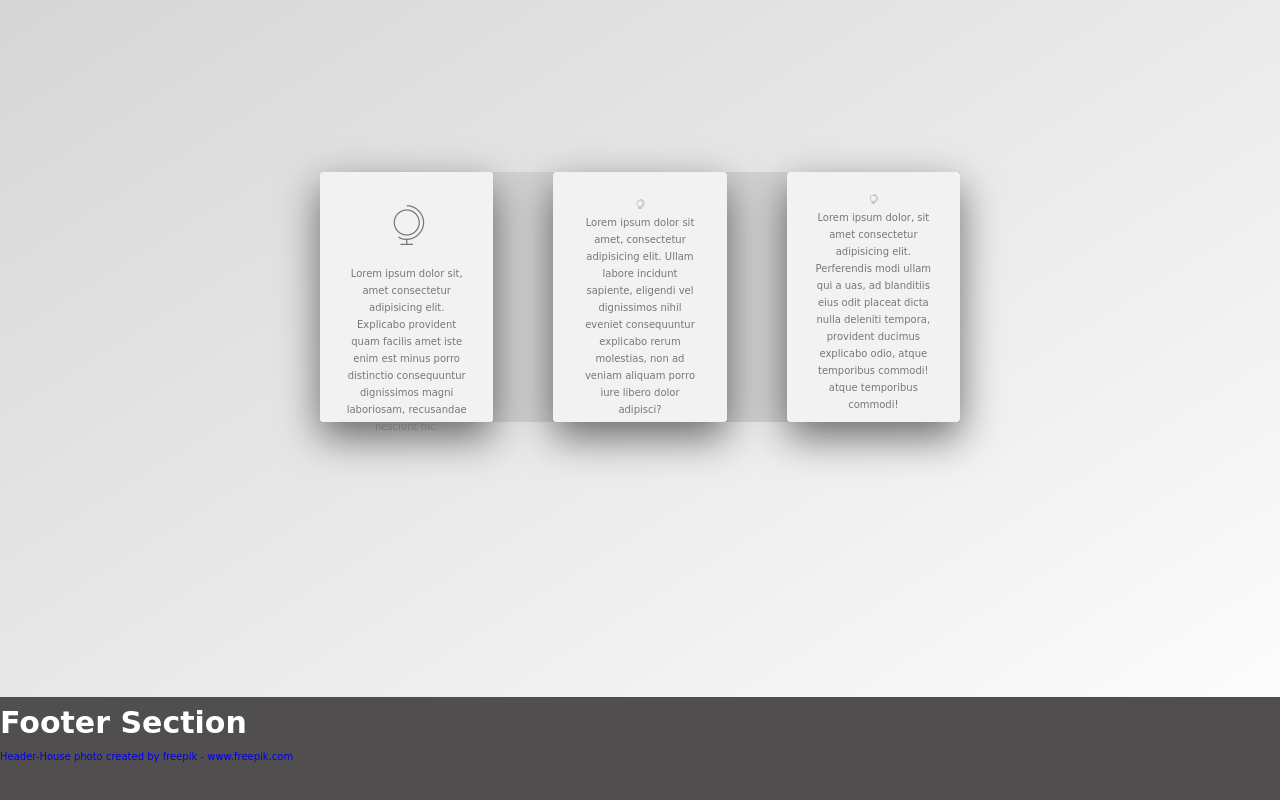
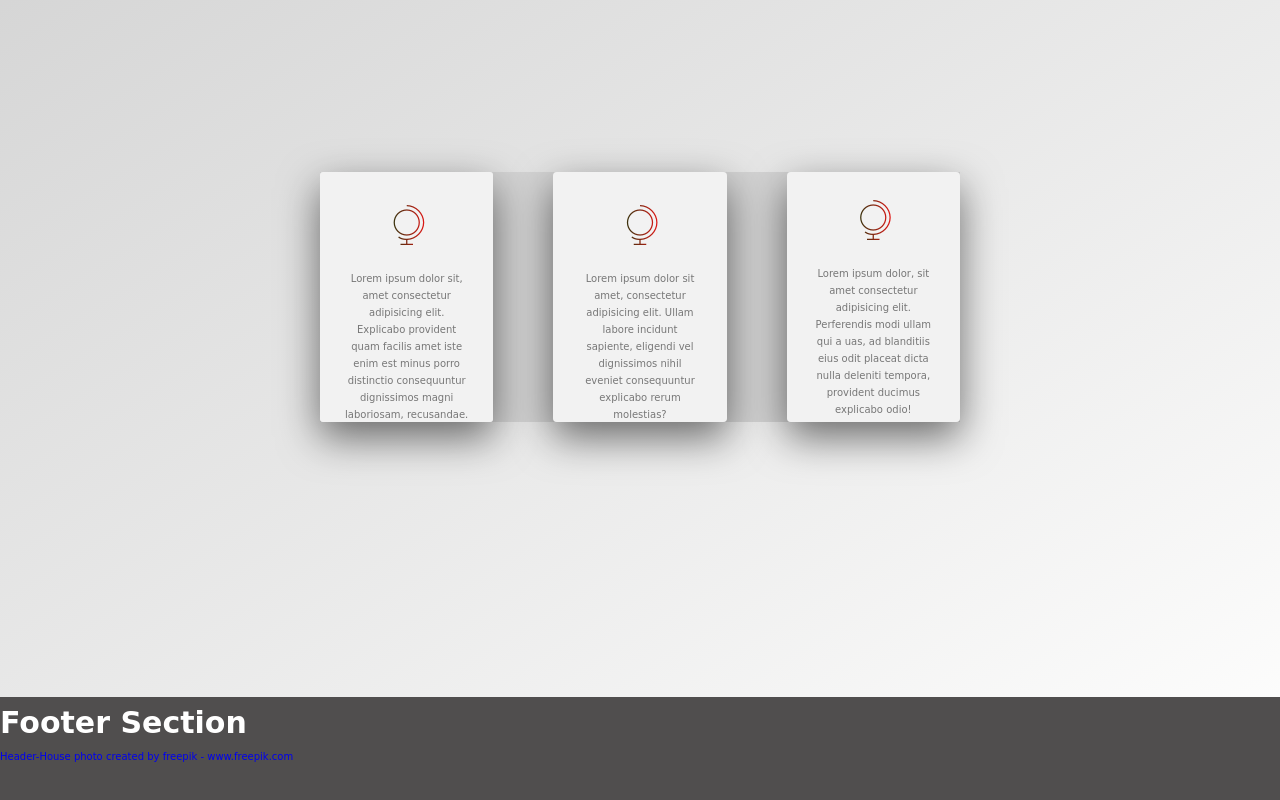
Before and after one commit to rodprogramdev/rbsrental, a plain HTML site: page index.html in a window 1280 px wide. Shown: the part 2583-3383 px from the top of the page. Drawn offline with Linux system fonts and the light colour scheme; a web font is replaced by a local one.

Commit message:
add gradient color to font-icon using webkit text

```diff
--- a/css/style.css
+++ b/css/style.css
@@ -569,6 +569,10 @@ p{
 .pricing-cards__icon--1{
     font-size: 4rem;
     margin-bottom: .5rem;
+    display: inline-block;
+    background-image: linear-gradient(to right, rgb(19, 56, 10), rgb(236, 20, 20));
+    -webkit-background-clip: text;
+    color:transparent;
 }
 
 .pricing__cards--2{
@@ -582,7 +586,12 @@ p{
 }
 
 .pricing-cards__icon--2{
-
+    font-size: 4rem;
+    margin-bottom: .5rem;
+    display: inline-block;
+    background-image: linear-gradient(to right, rgb(19, 56, 10), rgb(236, 20, 20));
+    -webkit-background-clip: text;
+    color:transparent;
 }
 
 .pricing__cards--3{
@@ -596,6 +605,12 @@ p{
 }
 
 .pricing-cards__icon--3{
+    font-size: 4rem;
+    margin-bottom: .5rem;
+    display: inline-block;
+    background-image: linear-gradient(to right, rgb(19, 56, 10), rgb(236, 20, 20));
+    -webkit-background-clip: text;
+    color:transparent;
 
 }
 
--- a/index.html
+++ b/index.html
@@ -199,22 +199,21 @@
                 <div class="pricing__cards--1">
                     <i class="pricing-cards__icon--1 icon-basic-globe"></i>
                     <p>Lorem ipsum dolor sit, amet consectetur adipisicing elit. Explicabo provident
-                        quam facilis amet iste enim est minus porro distinctio consequuntur dignissimos magni laboriosam, recusandae
-                        nesciunt hic. </p>
+                        quam facilis amet iste enim est minus porro distinctio consequuntur dignissimos magni laboriosam, recusandae. </p>
                 </div>
             </div>
             <div class="pricing__cards--2 col-1-of-3">
-                <i class="pricing-cards__icon icon-basic-globe"></i>
+                <i class="pricing-cards__icon--2 icon-basic-globe"></i>
                 <p>Lorem ipsum dolor sit amet, consectetur adipisicing elit. Ullam labore
                     incidunt sapiente, eligendi vel dignissimos nihil eveniet consequuntur
-                    explicabo rerum molestias, non ad veniam aliquam porro iure libero dolor adipisci?</p>
+                    explicabo rerum molestias?</p>
             </div>
             <div class="pricing__cards--3 col-1-of-3">
-                <i class="pricing-cards__icon icon-basic-globe"></i>
+                <i class="pricing-cards__icon--3 icon-basic-globe"></i>
                 <p>Lorem ipsum dolor, sit amet consectetur adipisicing elit. Perferendis modi ullam qui a
                     uas, ad blanditiis eius odit placeat
                     dicta nulla deleniti tempora, provident
-                    ducimus explicabo odio, atque temporibus commodi!  atque temporibus commodi!</p>
+                    ducimus explicabo odio!</p>
             </div>
 
         </div>
```
